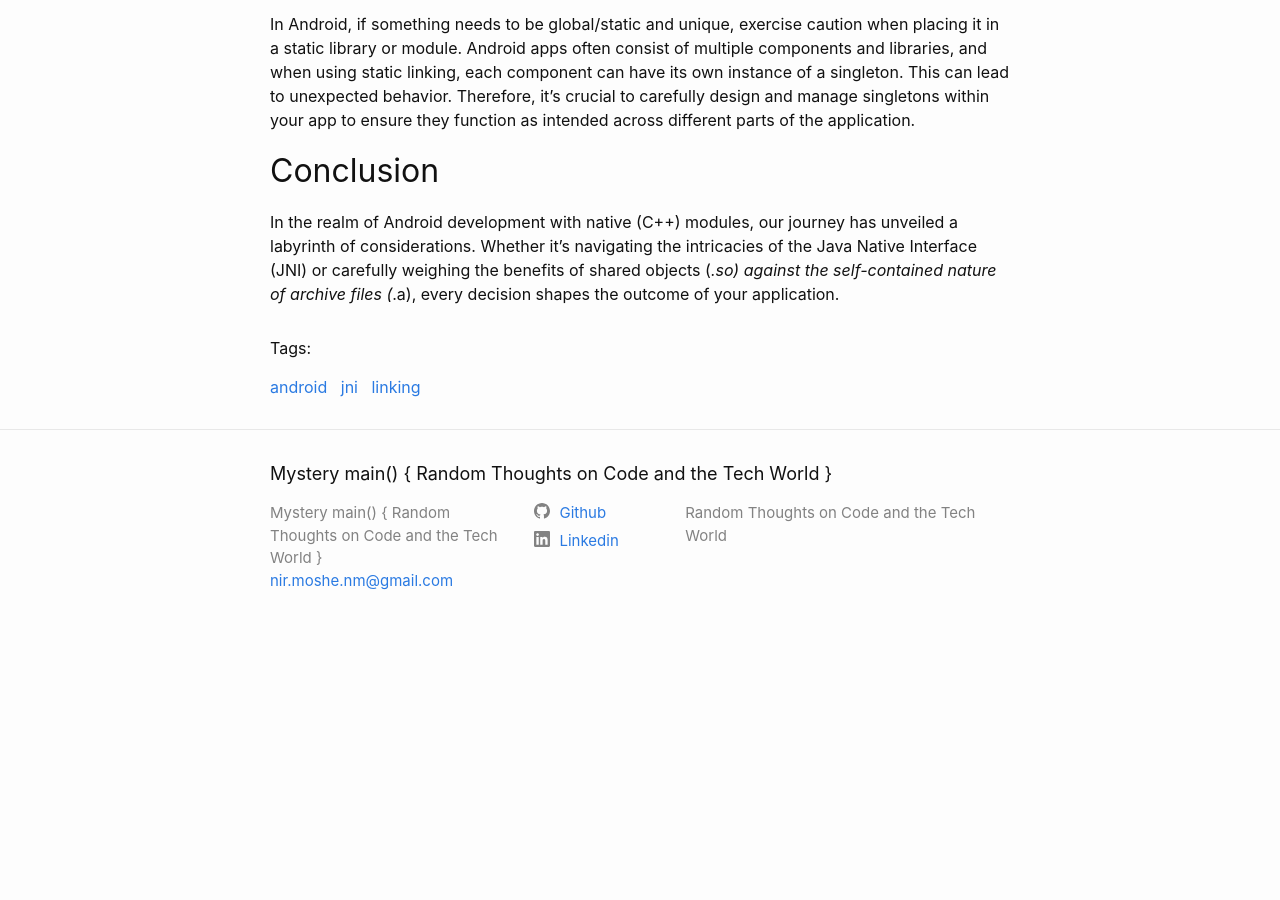
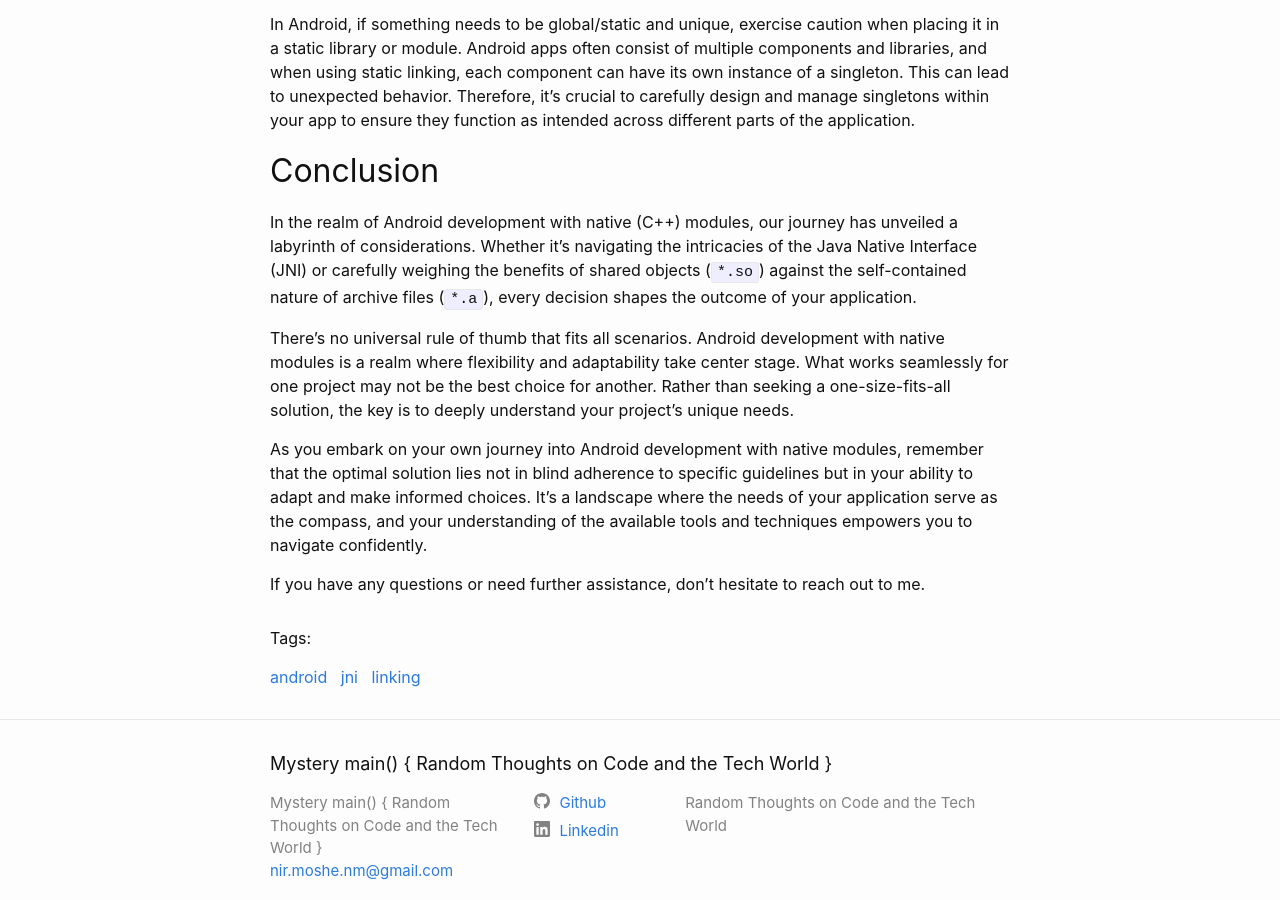
Before and after one commit to nir-mo/nir-mo.github.io, a Jekyll site: the page built from _posts/2023-10-03-JNI-Linking.markdown, in a window 1280 px wide and 900 px high, scrolled down 6525 px. Built offline with Jekyll 4.4.1, drawn with Linux system fonts in a browser that asks for light colours; before the commit the page ends 7177 px from its top, so only the background shows below that.

Commit message:
Update conclusion.

```diff
--- a/_posts/2023-10-03-JNI-Linking.markdown
+++ b/_posts/2023-10-03-JNI-Linking.markdown
@@ -101,4 +101,11 @@ This blog post covers essential aspects of linking in Android development with n
 In Android, if something needs to be global/static and unique, exercise caution when placing it in a static library or module. Android apps often consist of multiple components and libraries, and when using static linking, each component can have its own instance of a singleton. This can lead to unexpected behavior. Therefore, it's crucial to carefully design and manage singletons within your app to ensure they function as intended across different parts of the application.
 
 ## Conclusion
-In the realm of Android development with native (C++) modules, our journey has unveiled a labyrinth of considerations. Whether it's navigating the intricacies of the Java Native Interface (JNI) or carefully weighing the benefits of shared objects (*.so) against the self-contained nature of archive files (*.a), every decision shapes the outcome of your application.
+
+In the realm of Android development with native (C++) modules, our journey has unveiled a labyrinth of considerations. Whether it's navigating the intricacies of the Java Native Interface (JNI) or carefully weighing the benefits of shared objects (`*.so`) against the self-contained nature of archive files (`*.a`), every decision shapes the outcome of your application.
+
+There's no universal rule of thumb that fits all scenarios. Android development with native modules is a realm where flexibility and adaptability take center stage. What works seamlessly for one project may not be the best choice for another. Rather than seeking a one-size-fits-all solution, the key is to deeply understand your project's unique needs.
+
+As you embark on your own journey into Android development with native modules, remember that the optimal solution lies not in blind adherence to specific guidelines but in your ability to adapt and make informed choices. It's a landscape where the needs of your application serve as the compass, and your understanding of the available tools and techniques empowers you to navigate confidently.
+
+If you have any questions or need further assistance, don’t hesitate to reach out to me.
```
Also changed, not shown: 1 other file.
